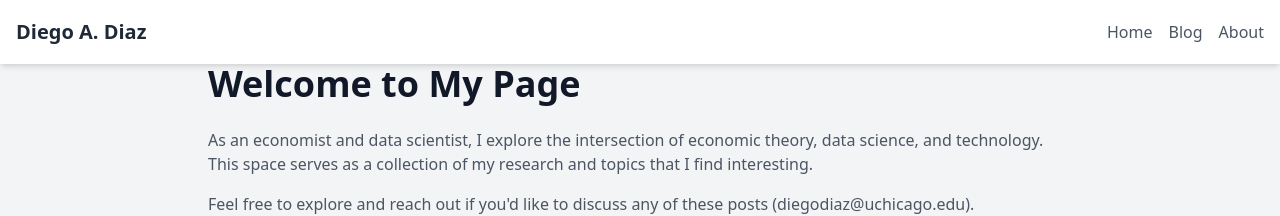
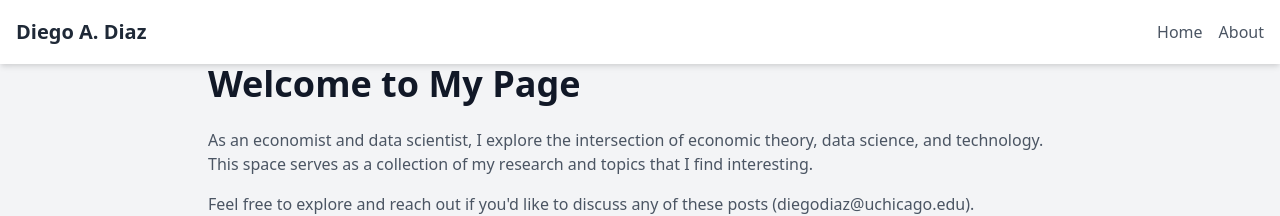
Before and after one commit to diodz/diodz.github.io, a Jekyll site: the page built from index.html, in a window 1280 px wide and 900 px high. Shown: the top 216 px of the window. Built offline with Jekyll 4.4.1, drawn with Linux system fonts in a browser that asks for light colours.

Commit message:
removed blog reference from nav bar

```diff
--- a/_layouts/default.html
+++ b/_layouts/default.html
@@ -17,7 +17,6 @@
                 </div>
                 <div class="hidden md:flex items-center space-x-4">
                     <a href="/" class="text-gray-600 hover:text-gray-900">Home</a>
-                    <a href="/blog" class="text-gray-600 hover:text-gray-900">Blog</a>
                     <a href="/about" class="text-gray-600 hover:text-gray-900">About</a>
                 </div>
                 <!-- Mobile menu button -->
@@ -33,7 +32,6 @@
             <div class="mobile-menu hidden md:hidden">
                 <div class="px-2 pt-2 pb-3 space-y-1">
                     <a href="/" class="block px-3 py-2 rounded-md text-base font-medium text-gray-600 hover:text-gray-900 hover:bg-gray-50">Home</a>
-                    <a href="/blog" class="block px-3 py-2 rounded-md text-base font-medium text-gray-600 hover:text-gray-900 hover:bg-gray-50">Blog</a>
                     <a href="/about" class="block px-3 py-2 rounded-md text-base font-medium text-gray-600 hover:text-gray-900 hover:bg-gray-50">About</a>
                 </div>
             </div>
```
